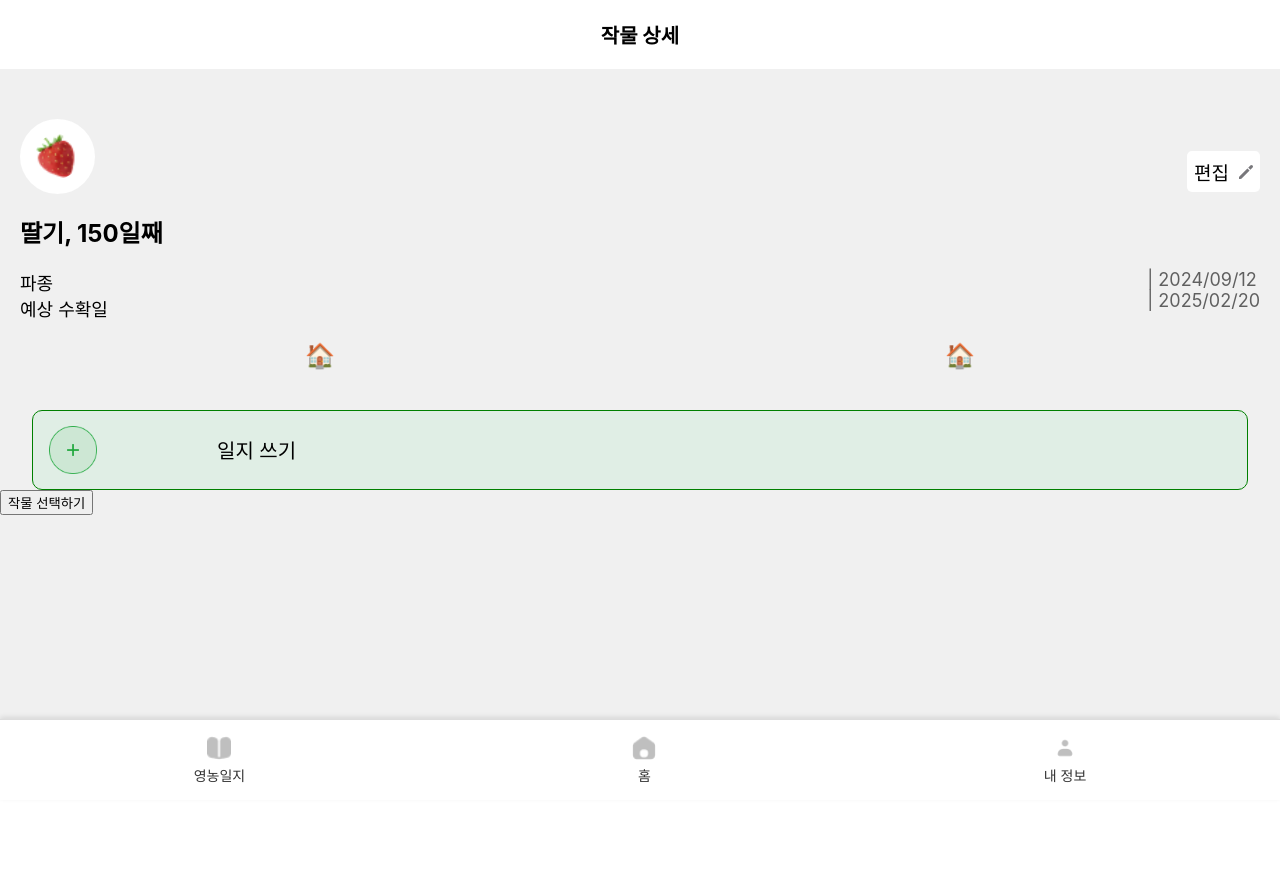
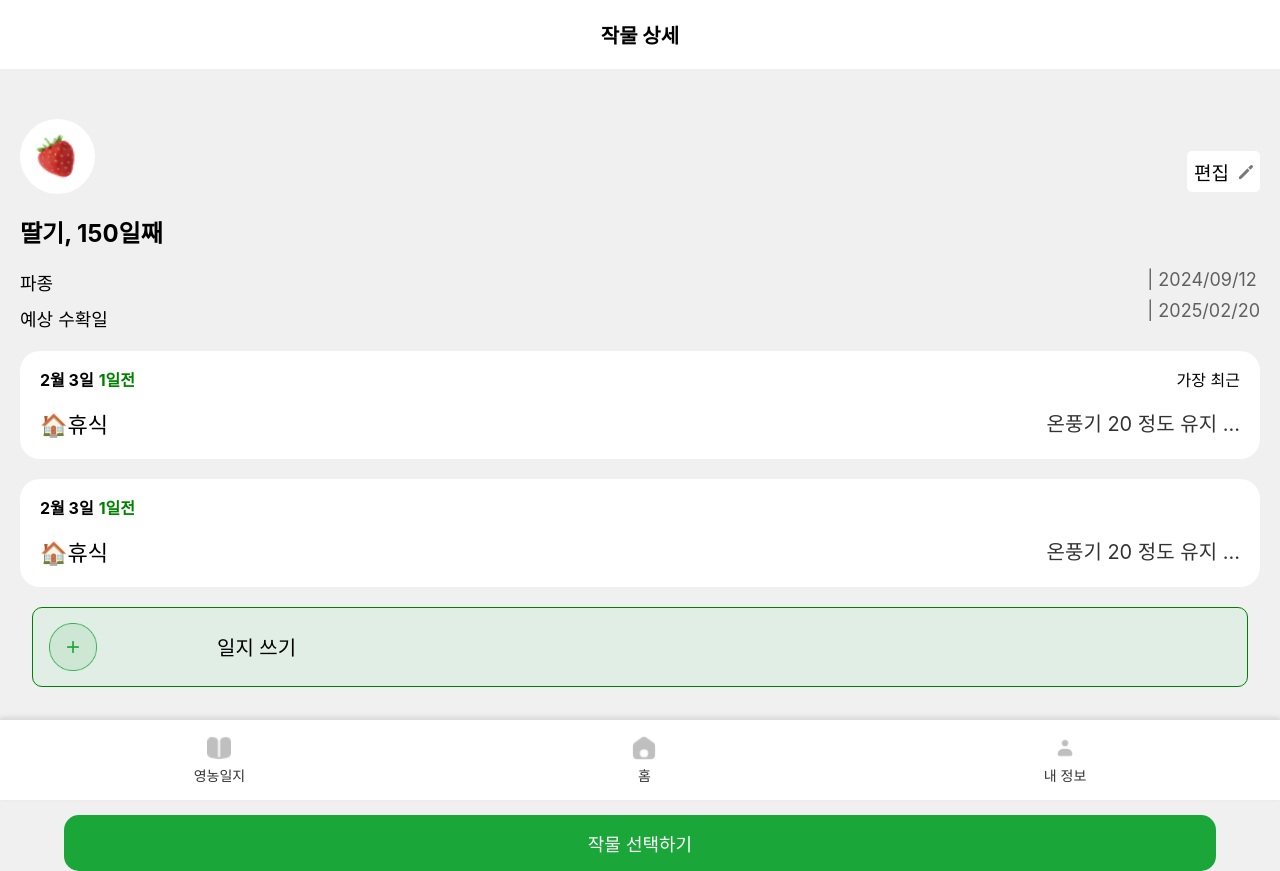
Before and after one commit to RootImpact8/frontend, a React (Create React App) app: page /InfoNext2 in a window 1280 px wide. Before the commit the page ends 800 px from the top, so only its background shows below. Built offline with nearby package versions, Linux system fonts and the light colour scheme.

Commit message:
detail suc

```diff
--- a/src/Component/info/info_next2.js
+++ b/src/Component/info/info_next2.js
@@ -1,8 +1,8 @@
-import React, { Component } from 'react';
-import one from '../Images/1.png';
-import star5 from '../Images/star5.png';
-import pen from '../Images/pen.png';
-import style from './info_next2.module.css';
+import React, { Component } from "react";
+import one from "../Images/1.png";
+import star5 from "../Images/star5.png";
+import pen from "../Images/pen.png";
+import style from "./info_next2.module.css";
 
 class info_next2 extends Component {
   render() {
@@ -29,10 +29,35 @@ class info_next2 extends Component {
           </div>
         </div>
         <div className={style.iconsContainer}>
-                    <div className={style.houseIcon}>🏠</div>
-                    <div className={style.houseIcon}>🏠</div>
+          <div className={style.houseIcon}>
+            <div className={style.houseIcon_main_container}>
+              <div className={style.houseIcon_main}>
+                <span> 2월 3일</span>
+                <p>1일전</p>
               </div>
-                <button className={style.diaryButton}><img src={star5} alt="Diary"/> 일지 쓰기</button>
+              <span>가장 최근</span>
+            </div>
+            <div className={style.houseIcon_footer}>
+              <div>🏠휴식</div>
+              <span>온풍기 20 정도 유지 ...</span>
+            </div>
+          </div>
+          <div className={style.houseIcon}>
+            <div className={style.houseIcon_main_container}>
+              <div className={style.houseIcon_main}>
+                <span> 2월 3일</span>
+                <p>1일전</p>
+              </div>
+            </div>
+            <div className={style.houseIcon_footer}>
+              <div>🏠휴식</div>
+              <span>온풍기 20 정도 유지 ...</span>
+            </div>
+          </div>
+        </div>
+        <button className={style.diaryButton}>
+          <img src={star5} alt="Diary" /> 일지 쓰기
+        </button>
         <button className={style.selectCrop}>작물 선택하기</button>
       </div>
     );
--- a/src/Component/info/info_next2.module.css
+++ b/src/Component/info/info_next2.module.css
@@ -57,21 +57,65 @@
   .date1 {
     display: flex;
     flex-direction: column;
+    gap: 10px;
   }
   .date2 {
     display: flex;
     flex-direction: column;
     opacity: 0.6;
+    gap: 10px;
   }
 
   .iconsContainer {
     display: flex;
-    justify-content: space-around;
-    margin: 20px 0;
+    flex-direction: column;
   }
 
   .houseIcon {
-    font-size: 24px;
+    font-size: 16px;
+    background-color: white;
+    margin-bottom: 20px;
+    border-radius: 20px;
+    margin-left: 20px;
+    margin-right: 20px;
+    padding: 20px;
+  }
+
+  .houseIcon_main_container {
+    display: flex;
+    flex-direction: row;
+    justify-content: space-between;
+    align-items: center;
+    margin-top: -20px;
+  }
+
+  .houseIcon_main {
+    display: flex;
+    flex-direction: row;
+    justify-self: center;
+    align-items: center;
+    font-weight: bold;
+  }
+
+  .houseIcon_main p {
+    color: green;
+    margin-left: 5px;
+  }
+
+  .houseIcon_footer {
+    display: flex;
+    flex-direction: row;
+    justify-content: space-between;
+    align-items: center;
+  }
+
+  .houseIcon_footer div {
+    font-size: 22px;
+  }
+
+  .houseIcon_footer span {
+    font-size: 20px;
+    opacity: 0.8;
   }
 
 .diaryButton {
@@ -82,7 +126,6 @@
     background-color: #E0EEE5;
     border-radius: 10px;
     height: 80px;
-    margin-top: 40px;
     width: 95%;
     margin-left: 2.5%;
     font-size: 20px;
@@ -95,5 +138,16 @@
   }
 
   .selectCrop {
-
+    display: flex;
+    justify-content: center;
+    align-items: center;
+    border: none;
+    background-color: rgb(27, 166, 57);
+    width: 90%;
+    height: 56px;
+    border-radius: 15px;
+    font-size: 18px;
+    color: white;
+    margin-left: 5%;
+    margin-top: 10%;
   }
```
Lines whose indentation alone changed are shown as unchanged.
